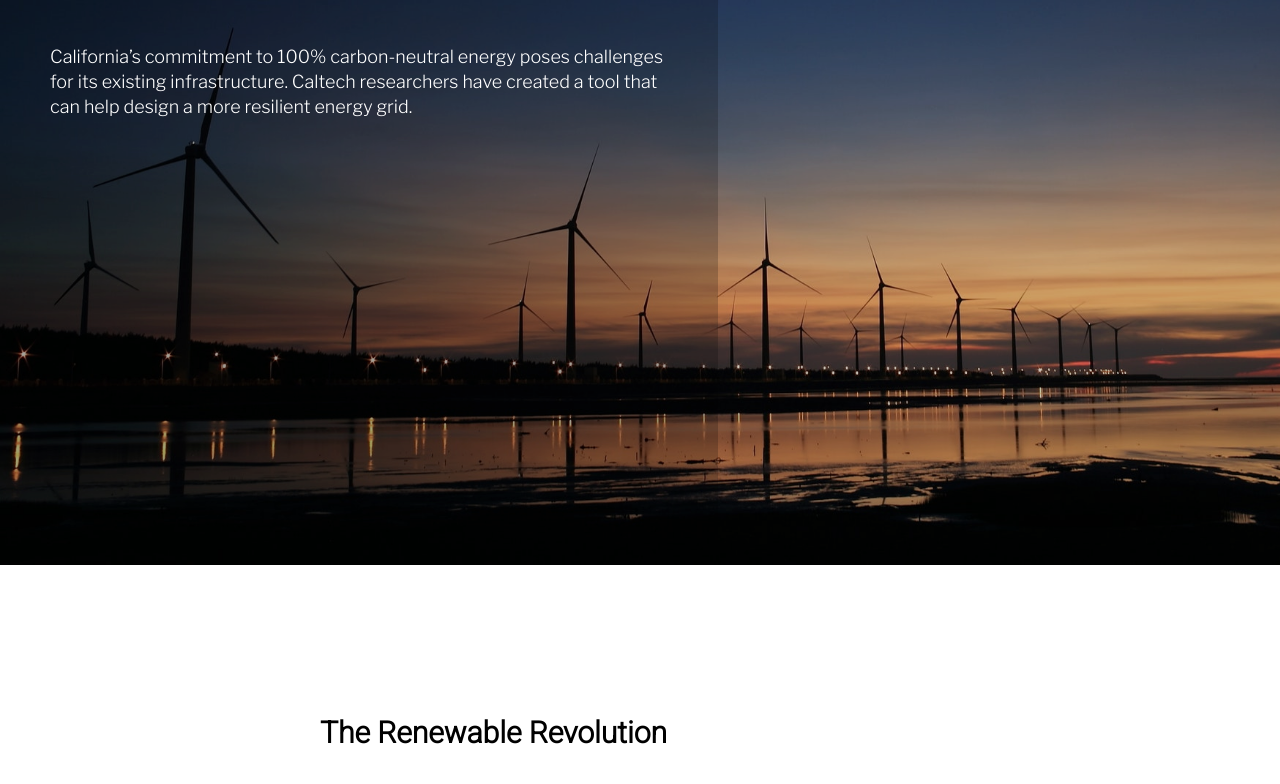
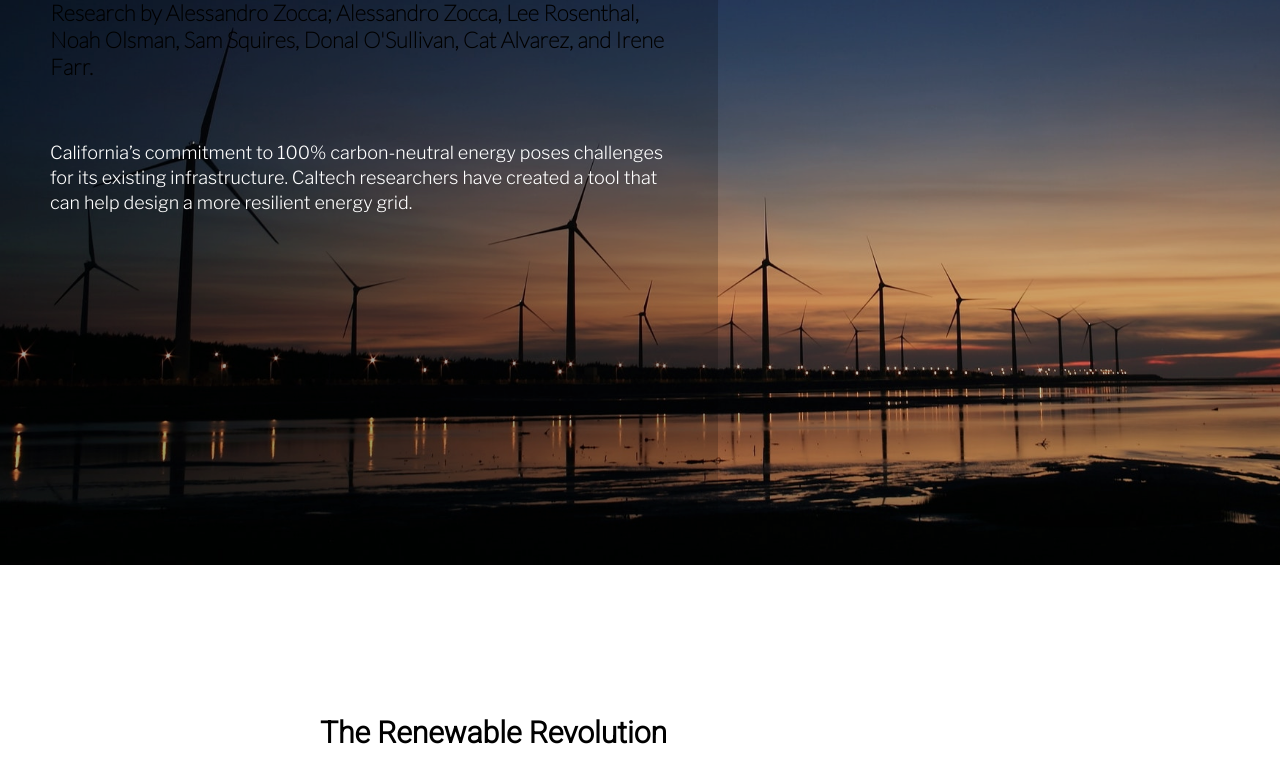
Before and after one commit to ssquires/seedinsights-ca-grid-article, a website: page public/index.html in a window 1280 px wide. Shown: the part 235-1019 px from the top of the page. Drawn offline with nearby package versions, Linux system fonts and the light colour scheme; files whose address does not match are found by name; a web font is replaced by a local one.

Commit message:
Update index.html

```diff
--- a/public/index.html
+++ b/public/index.html
@@ -16,6 +16,7 @@
     <div id="title-div">
         <h1>Resilient Renewables</h1>
         <h2>DESIGNING CALIFORNIA'S NEW POWER GRID</h2>
+        <h3 style="font-family: Lato, sans-serif;"> Research by Alessandro Zocca; Alessandro Zocca, Lee Rosenthal, Noah Olsman, Sam Squires, Donal O'Sullivan, Cat Alvarez, and Irene Farr. </h3>
         <p>California’s commitment to 100% carbon-neutral energy poses
           challenges for its existing infrastructure. Caltech researchers have
           created a tool that can help design a more resilient energy grid.</p>
```
